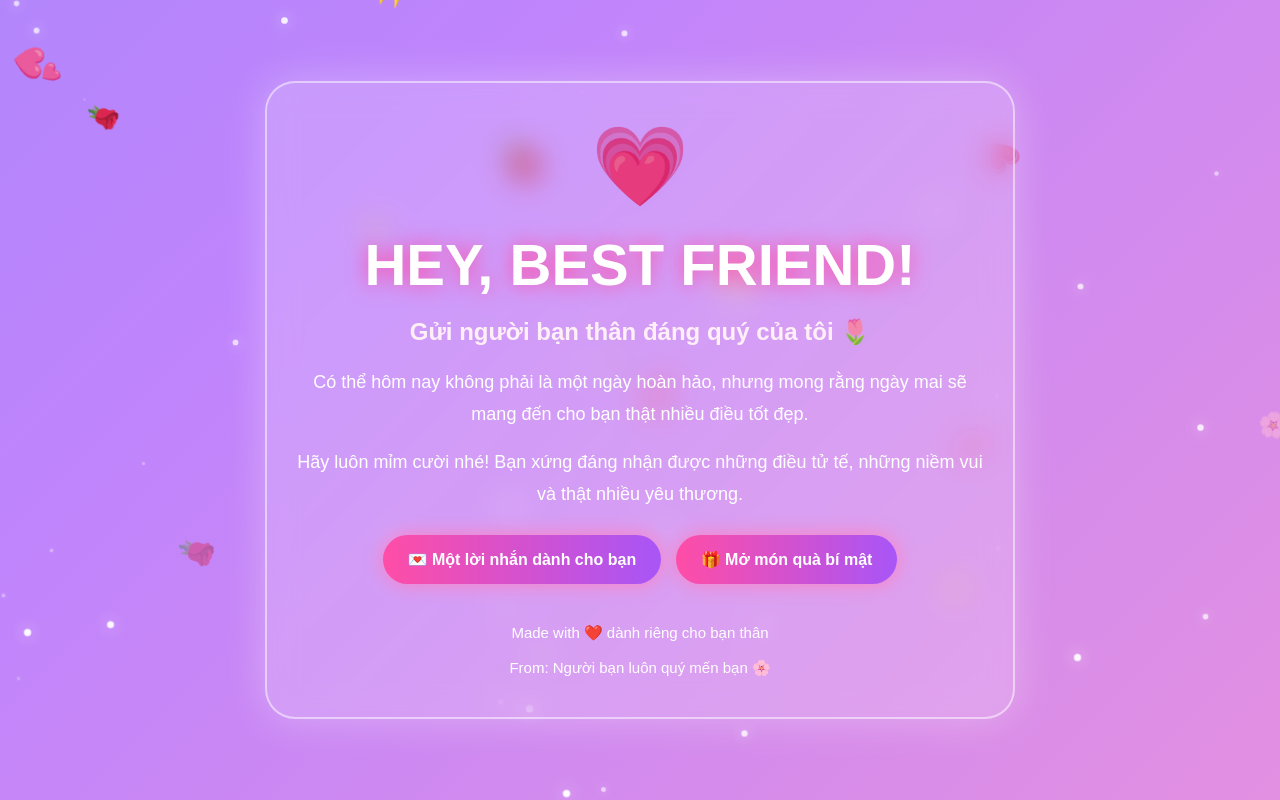
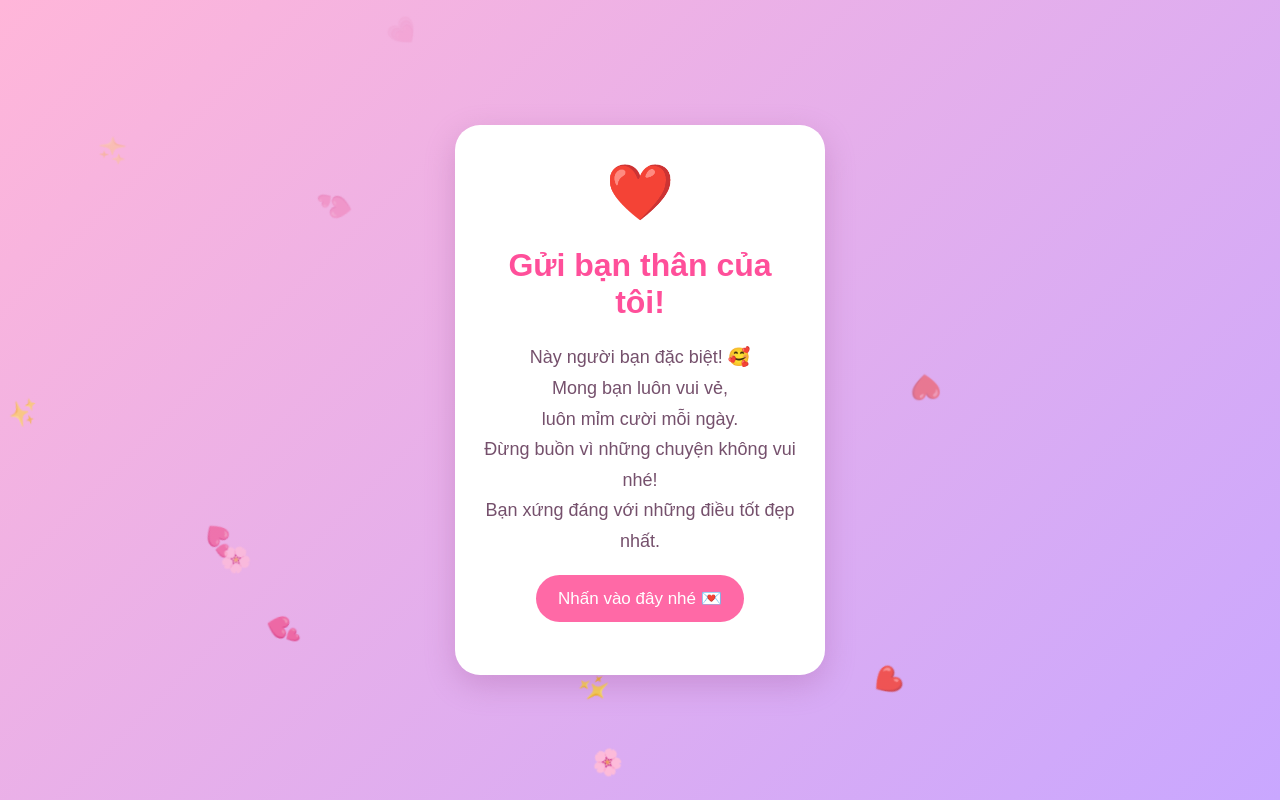
Before and after one commit to nhattant62011-coder/chuc_ban_gia_minh, a plain HTML site: page index.html in a window 1280 px wide. Drawn offline with Linux system fonts and the light colour scheme.

Commit message:
Update index.html

```diff
--- a/index.html
+++ b/index.html
@@ -4,320 +4,126 @@
 <head>
 <meta charset="UTF-8">
 <meta name="viewport" content="width=device-width, initial-scale=1.0">
-<title>Gửi Bạn Thân 💗</title>
-
+<title>Gửi Bạn Thân ❤️</title>
 <style>
-* {
+body {
     margin: 0;
-    padding: 0;
-    box-sizing: border-box;
-}
-
-body {
-    font-family: Arial, sans-serif;
-    color: white;
-    min-height: 100vh;
-    overflow-x: hidden;
-    background: linear-gradient(-45deg,
-        #ff9acb, #c084fc, #818cf8, #f9a8d4);
-    background-size: 400% 400%;
-    animation: nen 12s ease infinite;
-}
-
-@keyframes nen {
-    0% { background-position: 0% 50%; }
-    50% { background-position: 100% 50%; }
-    100% { background-position: 0% 50%; }
-}
-
-.container {
     min-height: 100vh;
     display: flex;
     justify-content: center;
     align-items: center;
-    padding: 35px 15px;
-    position: relative;
+    font-family: Arial, sans-serif;
+    background: linear-gradient(135deg, #ffb6d9, #c9a7ff);
+    overflow: hidden;
+    text-align: center;
+}
+
+.card {
+    background: white;
+    padding: 35px 25px;
+    border-radius: 25px;
+    width: 320px;
+    box-shadow: 0 10px 30px #a45a9b55;
     z-index: 2;
 }
 
-.content {
-    width: 100%;
-    max-width: 750px;
-    padding: 40px 25px;
-    text-align: center;
-    border-radius: 30px;
-    background: rgba(255,255,255,0.18);
-    backdrop-filter: blur(15px);
-    border: 2px solid rgba(255,255,255,0.5);
-    box-shadow: 0 0 40px rgba(255,255,255,0.3);
-    animation: hien 1.5s ease;
+h1 {
+    color: #ff4f9a;
 }
 
-@keyframes hien {
-    from {
-        opacity: 0;
-        transform: translateY(50px);
-    }
-    to {
-        opacity: 1;
-        transform: translateY(0);
-    }
+p {
+    color: #75506c;
+    font-size: 18px;
+    line-height: 1.7;
 }
 
 .heart {
-    font-size: 75px;
-    animation: tim 1.2s infinite alternate;
-}
-
-@keyframes tim {
-    to { transform: scale(1.2); }
-}
-
-h1 {
-    font-size: clamp(32px, 7vw, 58px);
-    margin: 20px 0;
-    text-shadow: 0 0 20px #ff4da6;
-}
-
-h2 {
-    margin: 20px 0;
-    color: #fff0f8;
-}
-
-p {
-    font-size: 18px;
-    line-height: 1.8;
-    margin: 15px 0;
+    font-size: 55px;
+    animation: beat 1s infinite;
 }
 
 button {
-    padding: 15px 25px;
-    margin: 10px 5px;
+    background: #ff69a6;
+    color: white;
     border: none;
+    padding: 13px 22px;
     border-radius: 30px;
-    background: linear-gradient(90deg, #ff4da6, #a855f7);
-    color: white;
-    font-size: 16px;
-    font-weight: bold;
+    font-size: 17px;
     cursor: pointer;
-    box-shadow: 0 0 20px #ff80bf;
-    transition: 0.3s;
 }
 
 button:hover {
-    transform: scale(1.08);
-    box-shadow: 0 0 35px white;
+    background: #e83c86;
 }
 
-.message {
-    display: none;
-    margin-top: 25px;
-    padding: 25px;
-    border-radius: 20px;
-    background: rgba(255,255,255,0.2);
-    border: 1px solid rgba(255,255,255,0.4);
-    animation: hien 0.8s ease;
+#message {
+    color: #e83c86;
+    font-weight: bold;
 }
 
-.flower {
-    position: fixed;
-    top: -40px;
-    pointer-events: none;
-    z-index: 1;
-    animation: roi linear forwards;
+.floating {
+    position: absolute;
+    bottom: -30px;
+    animation: fly 6s linear infinite;
+    font-size: 25px;
 }
 
-@keyframes roi {
+@keyframes beat {
+    50% { transform: scale(1.2); }
+}
+
+@keyframes fly {
     to {
-        transform: translateY(110vh) rotate(720deg);
+        transform: translateY(-110vh) rotate(360deg);
         opacity: 0;
     }
 }
-
-.stars {
-    position: fixed;
-    width: 5px;
-    height: 5px;
-    background: white;
-    border-radius: 50%;
-    box-shadow: 0 0 12px white;
-    animation: chop 2s infinite alternate;
-    pointer-events: none;
-    z-index: 1;
-}
-
-@keyframes chop {
-    from {
-        opacity: 0.2;
-        transform: scale(0.5);
-    }
-    to {
-        opacity: 1;
-        transform: scale(1.5);
-    }
-}
-
-footer {
-    margin-top: 30px;
-    font-size: 15px;
-}
-
 </style>
 </head>
 
 <body>
 
-<div class="container">
-<div class="content">
+<div class="card">
+    <div class="heart">❤️</div>
 
-    <div class="heart">💗</div>
-
-    <h1>HEY, BEST FRIEND!</h1>
-
-    <h2>Gửi người bạn thân đáng quý của tôi 🌷</h2>
+    <h1>Gửi bạn thân của tôi!</h1>
 
     <p>
-        Có thể hôm nay không phải là một ngày hoàn hảo,
-        nhưng mong rằng ngày mai sẽ mang đến cho bạn
-        thật nhiều điều tốt đẹp.
+        Này người bạn đặc biệt! 🥰<br>
+        Mong bạn luôn vui vẻ,<br>
+        luôn mỉm cười mỗi ngày.<br>
+        Đừng buồn vì những chuyện không vui nhé!<br>
+        Bạn xứng đáng với những điều tốt đẹp nhất.
     </p>
 
-    <p>
-        Hãy luôn mỉm cười nhé!
-        Bạn xứng đáng nhận được những điều tử tế,
-        những niềm vui và thật nhiều yêu thương.
-    </p>
-
-    <button onclick="loiChuc()">
-        💌 Một lời nhắn dành cho bạn
+    <button onclick="showMessage()">
+        Nhấn vào đây nhé 💌
     </button>
 
-    <button onclick="moThu()">
-        🎁 Mở món quà bí mật
-    </button>
-
-    <div class="message" id="loichuc">
-        <h2>💖 Một chút động lực</h2>
-        <p id="noidung"></p>
-    </div>
-
-    <div class="message" id="hopthu">
-        <h2>💌 Gửi bạn thân!</h2>
-
-        <p>
-            Cảm ơn vì đã xuất hiện trong cuộc sống của tôi.
-        </p>
-
-        <p>
-            Dù cuộc sống có những ngày không như ý,
-            bạn cũng đừng quên rằng mình không cần
-            phải lúc nào cũng tỏ ra mạnh mẽ.
-        </p>
-
-        <p>
-            Buồn thì cứ nghỉ ngơi một chút,
-            mệt thì hãy dành thời gian cho bản thân.
-            Bạn không cần phải vui vẻ mọi lúc đâu.
-        </p>
-
-        <p>
-            Mong bạn luôn gặp được những điều tốt đẹp,
-            có thật nhiều tiếng cười và luôn là chính mình!
-        </p>
-
-        <h2>Tôi luôn trân trọng tình bạn này! ❤️</h2>
-    </div>
-
-    <footer>
-        Made with ❤️ dành riêng cho bạn thân
-        <br><br>
-        From: Người bạn luôn quý mến bạn 🌸
-    </footer>
-
-</div>
+    <p id="message"></p>
 </div>
 
-<!-- JAVASCRIPT BẮT ĐẦU -->
 <script>
-
-// DANH SÁCH LỜI CHÚC
-let ds = [
-    "Bạn không cần hoàn hảo để trở nên tuyệt vời! 💗",
-    "Ngày mai luôn là một cơ hội mới. 🌷",
-    "Đừng quên dành thời gian chăm sóc bản thân nhé! 💕",
-    "Bạn quan trọng hơn những gì bạn nghĩ đấy! ❤️",
-    "Cứ đi từng bước nhỏ, không cần phải vội vàng. ✨",
-    "Mong hôm nay bạn tìm được một lý do để mỉm cười! 🌸",
-    "Dù có chuyện gì, bạn vẫn xứng đáng được yêu thương!"
-];
-
-// HIỆN LỜI CHÚC NGẪU NHIÊN
-function loiChuc() {
-    let x = Math.floor(Math.random() * ds.length);
-
-    document.getElementById("noidung").innerHTML = ds[x];
-
-    document.getElementById("loichuc").style.display = "block";
+function showMessage() {
+    document.getElementById("message").innerHTML =
+    "Luôn vui vẻ nhé! Có tôi là bạn thân của bạn đây! 💗🌷";
 }
 
-// MỞ VÀ ĐÓNG HỘP THƯ
-function moThu() {
-    let x = document.getElementById("hopthu");
+function createHeart() {
+    let heart = document.createElement("div");
+    heart.className = "floating";
+    heart.innerHTML = ["❤️","💕","💗","🌸","✨"][
+        Math.floor(Math.random() * 5)
+    ];
+    heart.style.left = Math.random() * 100 + "vw";
+    heart.style.animationDuration = (4 + Math.random()*4) + "s";
+    document.body.appendChild(heart);
 
-    if (x.style.display === "block") {
-        x.style.display = "none";
-    } else {
-        x.style.display = "block";
-    }
+    setTimeout(() => heart.remove(), 8000);
 }
 
-// TẠO HOA VÀ TRÁI TIM RƠI
-function taoHoa() {
-    let hoa = document.createElement("div");
-
-    hoa.className = "flower";
-
-    let dsHoa = ["💗", "🌸", "🌷", "💕", "✨", "🌹"];
-
-    hoa.innerHTML = dsHoa[
-        Math.floor(Math.random() * dsHoa.length)
-    ];
-
-    hoa.style.left = Math.random() * 100 + "vw";
-
-    hoa.style.fontSize =
-        (15 + Math.random() * 25) + "px";
-
-    hoa.style.animationDuration =
-        (4 + Math.random() * 5) + "s";
-
-    document.body.appendChild(hoa);
-
-    setTimeout(function() {
-        hoa.remove();
-    }, 9000);
-}
-
-setInterval(taoHoa, 350);
-
-// TẠO SAO LUNG LINH
-for (let i = 0; i < 40; i++) {
-    let sao = document.createElement("div");
-
-    sao.className = "stars";
-
-    sao.style.left = Math.random() * 100 + "vw";
-
-    sao.style.top = Math.random() * 100 + "vh";
-
-    sao.style.animationDelay =
-        Math.random() * 3 + "s";
-
-    document.body.appendChild(sao);
-}
-
+setInterval(createHeart, 400);
 </script>
-<!-- JAVASCRIPT KẾT THÚC -->
 
 </body>
 </html>
```
